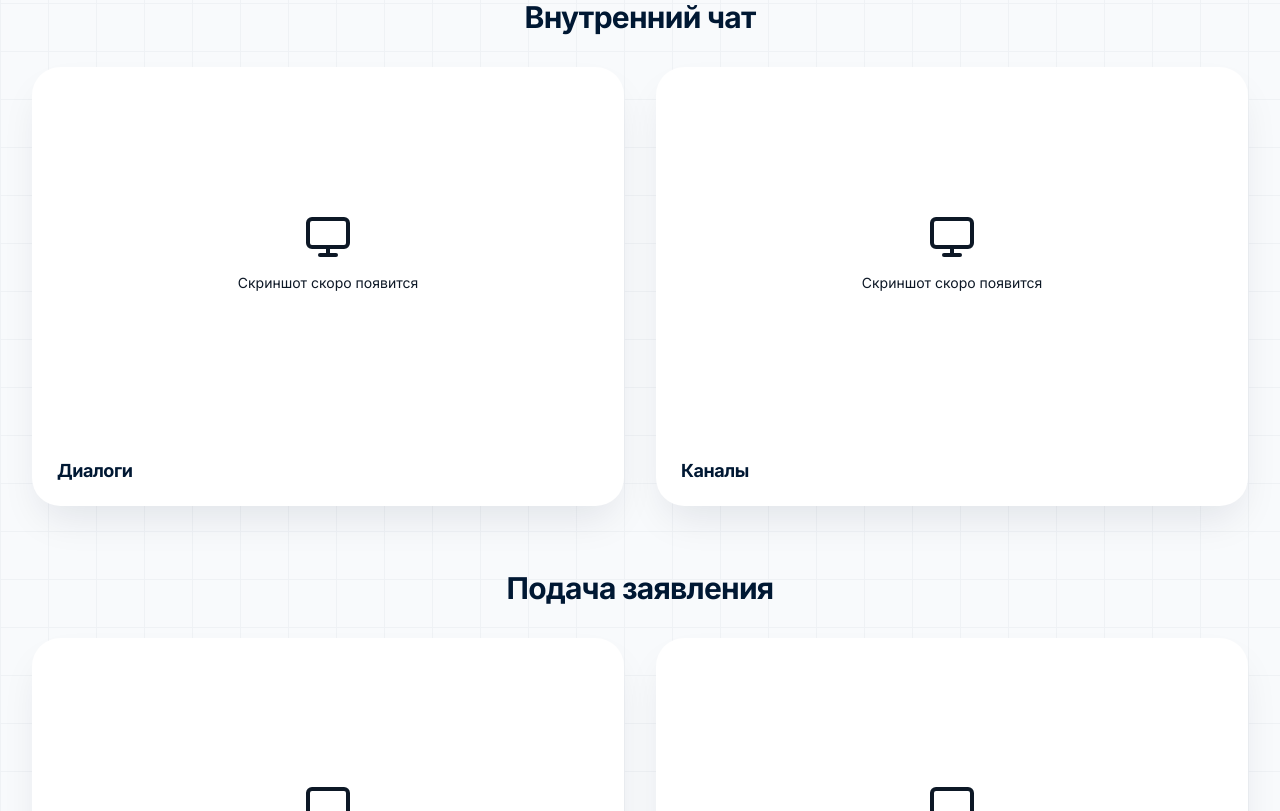
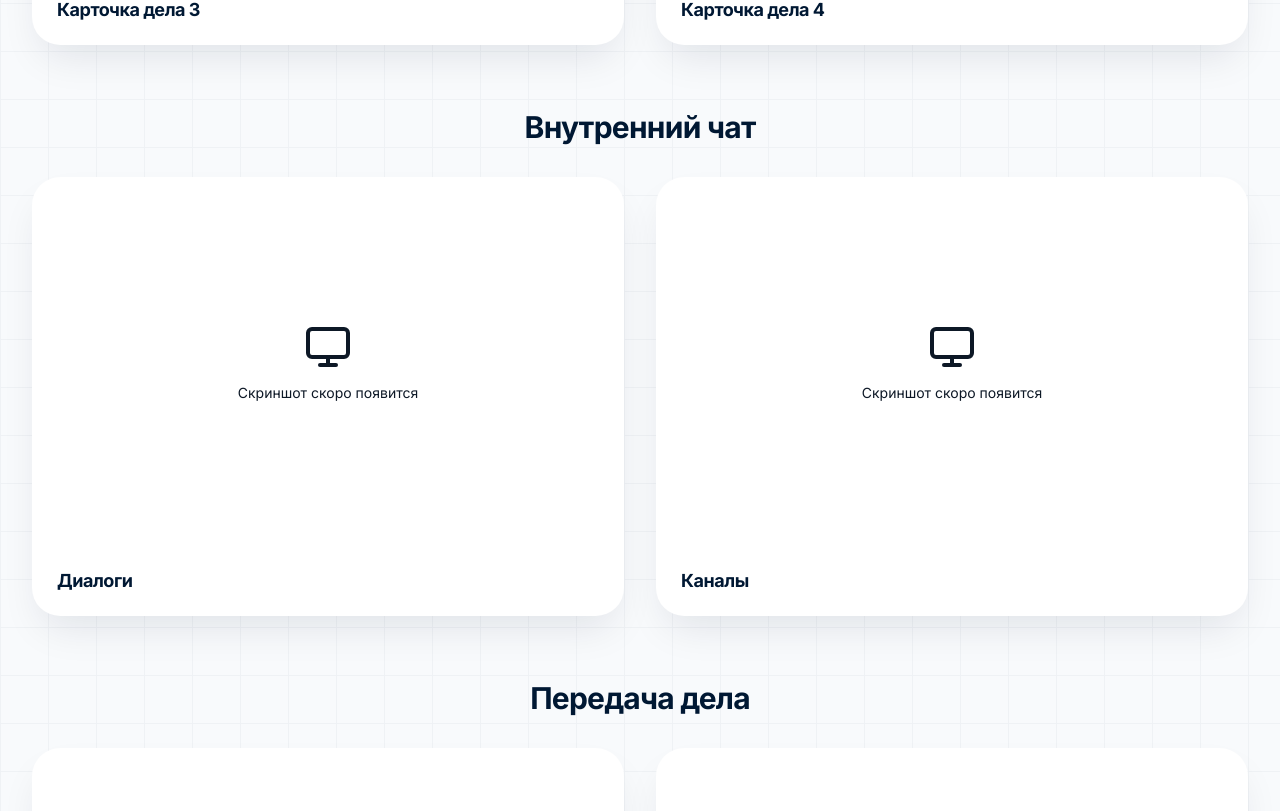
Before and after one commit to sizovda93/SAU, a React (Vite) app: page /showcase in a window 1280 px wide. Shown: the part 1982-2793 px from the top of the page. Built offline with nearby package versions, Linux system fonts and the light colour scheme; no server answers; the HTML template or start-up script is replaced by a standard one.

Commit message:
feat: переименование «Подача заявления» → «Передача дела», убран лишний слот из ЛК партнера
Co-Authored-By: Claude Opus 4.6 (1M context) <noreply@anthropic.com>

```diff
--- a/src/components/PlatformShowcase.tsx
+++ b/src/components/PlatformShowcase.tsx
@@ -7,7 +7,6 @@ const desktopSections = [
     title: "Личный кабинет партнера",
     items: [
       { key: "screenshot_partner_cabinet", label: "Личный кабинет партнера" },
-      { key: "screenshot_partner_cabinet_2", label: "Личный кабинет партнера 2" },
     ],
   },
   {
@@ -27,10 +26,12 @@ const desktopSections = [
     ],
   },
   {
-    title: "Подача заявления",
+    title: "Передача дела",
     items: [
-      { key: "screenshot_case_submission", label: "Подача заявления" },
-      { key: "screenshot_case_submission_2", label: "Подача заявления 2" },
+      { key: "screenshot_case_submission", label: "Передача дела" },
+      { key: "screenshot_case_submission_2", label: "Передача дела 2" },
+      { key: "screenshot_case_submission_3", label: "Передача дела 3" },
+      { key: "screenshot_case_submission_4", label: "Передача дела 4" },
     ],
   },
   {
--- a/src/components/admin/ScreenshotsManager.tsx
+++ b/src/components/admin/ScreenshotsManager.tsx
@@ -9,7 +9,6 @@ const SCREENSHOT_SECTIONS = [
     title: 'Личный кабинет партнера',
     items: [
       { key: 'screenshot_partner_cabinet', label: 'Личный кабинет партнера', mobile: false },
-      { key: 'screenshot_partner_cabinet_2', label: 'Личный кабинет партнера 2', mobile: false },
     ],
   },
   {
@@ -29,10 +28,12 @@ const SCREENSHOT_SECTIONS = [
     ],
   },
   {
-    title: 'Подача заявления',
+    title: 'Передача дела',
     items: [
-      { key: 'screenshot_case_submission', label: 'Подача заявления', mobile: false },
-      { key: 'screenshot_case_submission_2', label: 'Подача заявления 2', mobile: false },
+      { key: 'screenshot_case_submission', label: 'Передача дела', mobile: false },
+      { key: 'screenshot_case_submission_2', label: 'Передача дела 2', mobile: false },
+      { key: 'screenshot_case_submission_3', label: 'Передача дела 3', mobile: false },
+      { key: 'screenshot_case_submission_4', label: 'Передача дела 4', mobile: false },
     ],
   },
   {
```
